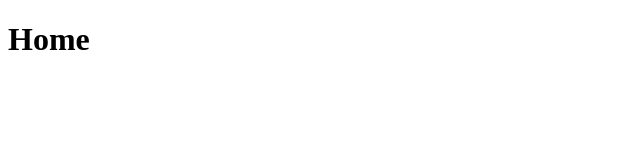
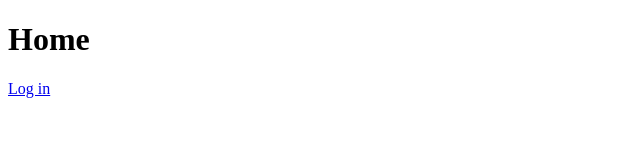
Before and after one commit to TalhaFerahPXL/Swym-Frontend, a plain HTML site: page index.html in a window 1280 px wide. Shown: the full height of the page, 0-640 px from the left. Drawn offline with Linux system fonts and the light colour scheme.

Commit message:
settings

```diff
--- a/index.html
+++ b/index.html
@@ -6,5 +6,7 @@
 </head>
 <body>
 <H1>Home</H1>
+
+<a href="LogIn/Login.html">Log in</a>
 </body>
 </html>
```
